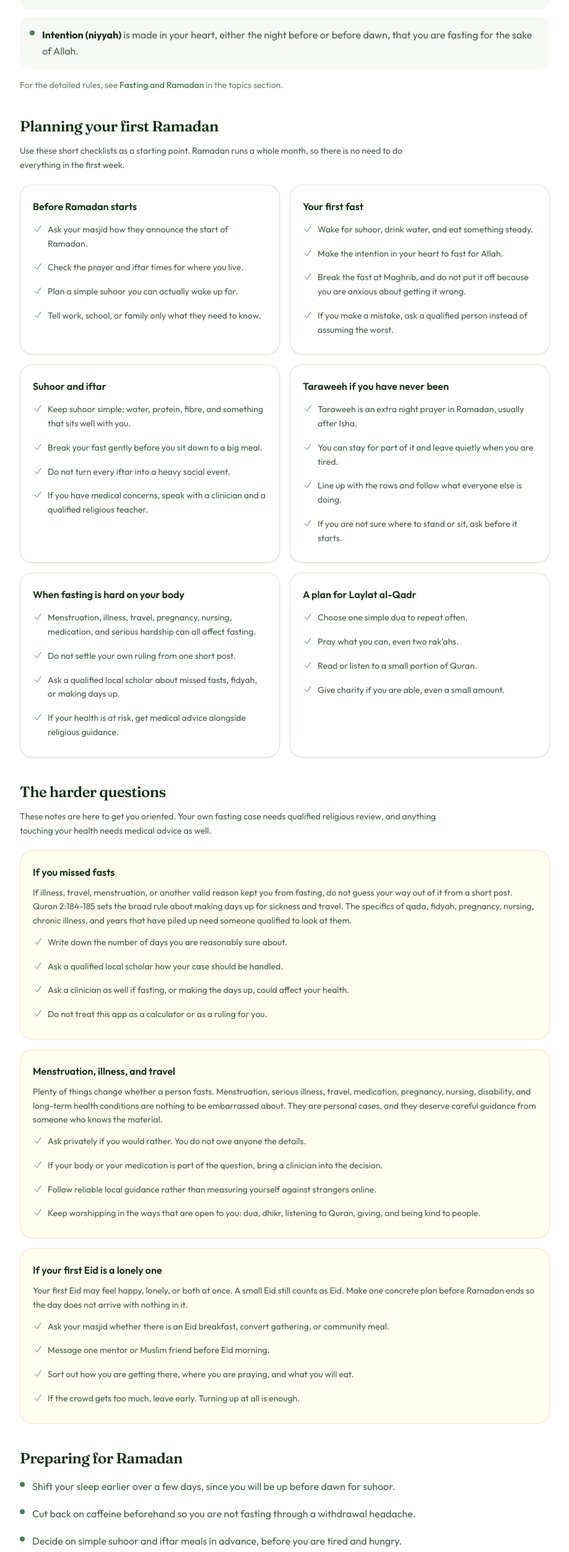
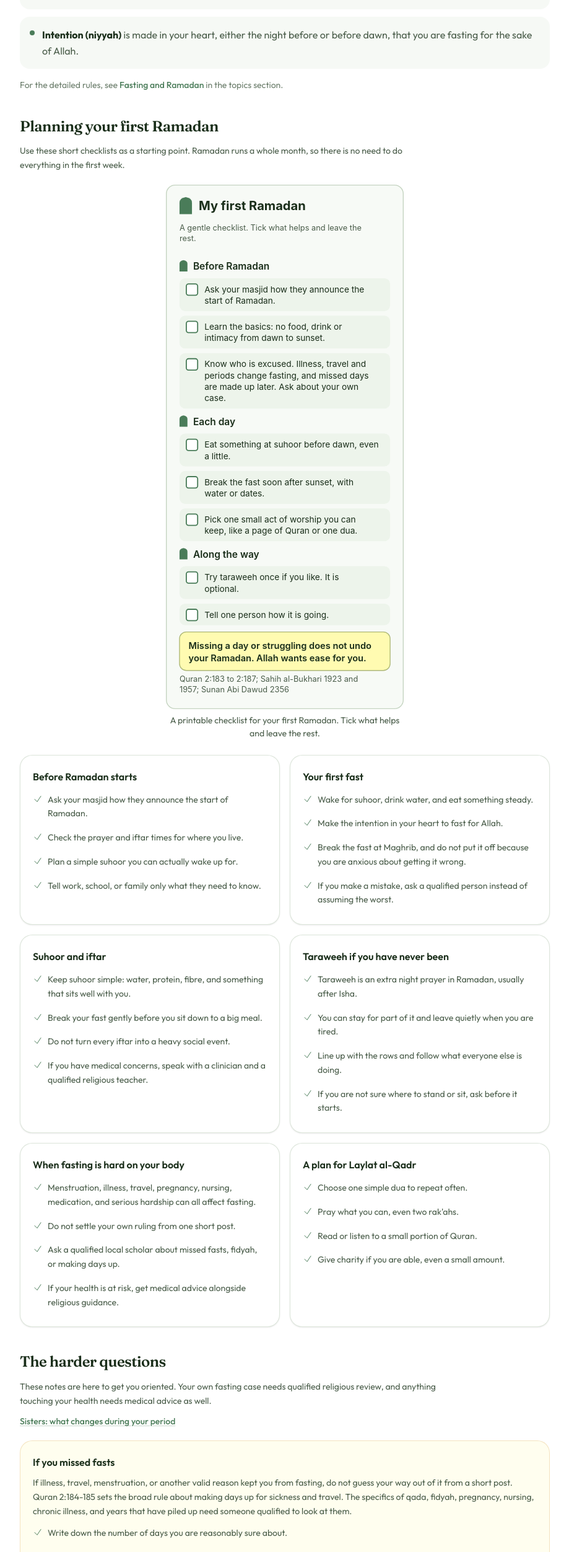
Before and after one commit to Niaz-Ul-Haque/revert-guide, a Next.js app: page /en/ramadan in a window 1280 px wide. Shown: the part 1287-3791 px from the top of the page at 62% size, without its empty margins (180-1099 px from the left). Built offline with nearby package versions, Linux system fonts and the light colour scheme; no server answers.

Commit message:
feat(CHG-026): show the first Ramadan checklist on the Ramadan guide and link the sisters' page

```diff
--- a/app/[locale]/ramadan/page.tsx
+++ b/app/[locale]/ramadan/page.tsx
@@ -177,6 +177,18 @@ export default function RamadanPage({
               {copy.planningBody}
             </p>
           </div>
+          <figure className="page-break-avoid mx-auto mb-6 mt-0 max-w-sm">
+            <Image
+              src="/graphics/first-ramadan-checklist.svg"
+              alt={copy.checklistAlt}
+              width={420}
+              height={925}
+              className="h-auto w-full"
+            />
+            <figcaption className="mt-2 text-center text-sm text-textSecondary">
+              {copy.checklistCaption}
+            </figcaption>
+          </figure>
           <div className="grid gap-4 md:grid-cols-2">
             {firstRamadanSections.map((section) => (
               <article
@@ -218,6 +230,14 @@ export default function RamadanPage({
             </h2>
             <p className="mb-0 max-w-2xl text-sm leading-relaxed text-textSecondary">
               {copy.careBody}
+            </p>
+            <p className="mb-0 mt-3 text-sm">
+              <Link
+                href={localizeHref(locale, "/topics/menstruation-and-worship")}
+                className="font-medium text-primary underline hover:text-primaryHover"
+              >
+                {copy.sistersLinkLabel}
+              </Link>
             </p>
           </div>
           <div className="grid gap-4">
```
Also changed, not shown: locales/en/ui.json.
